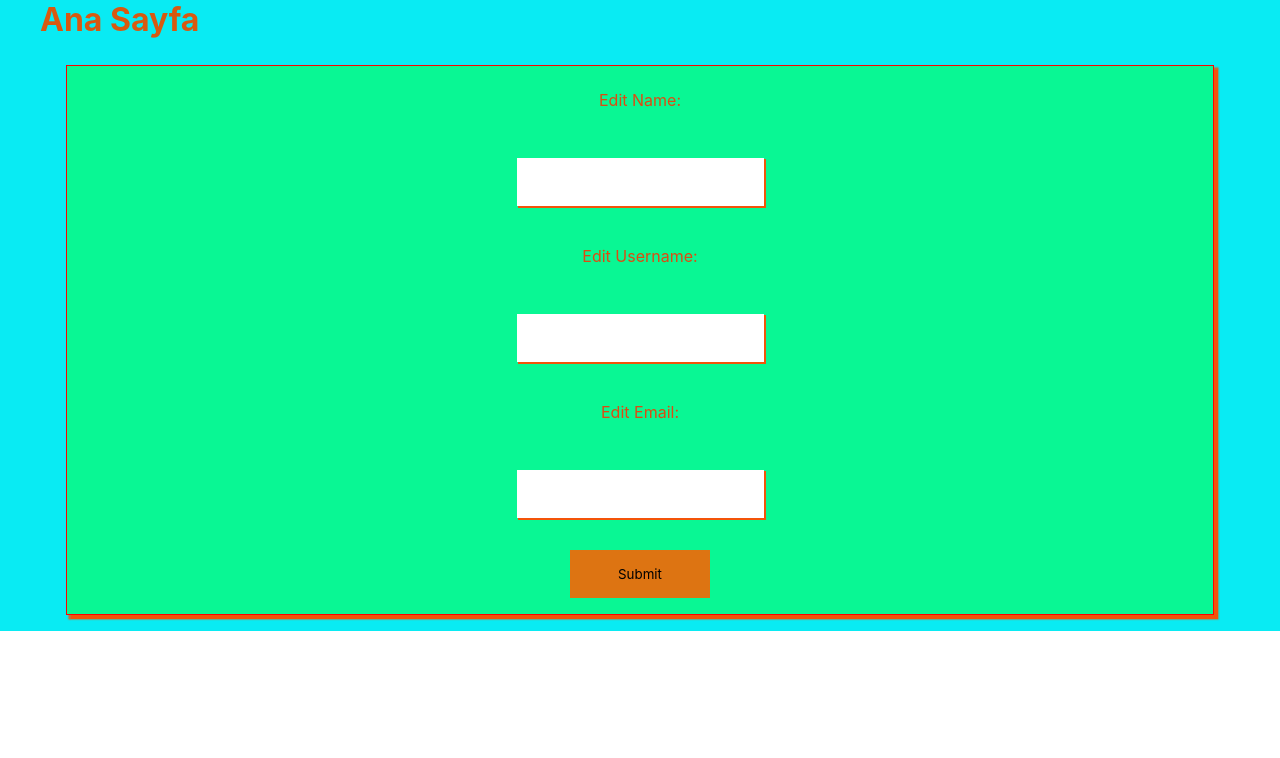
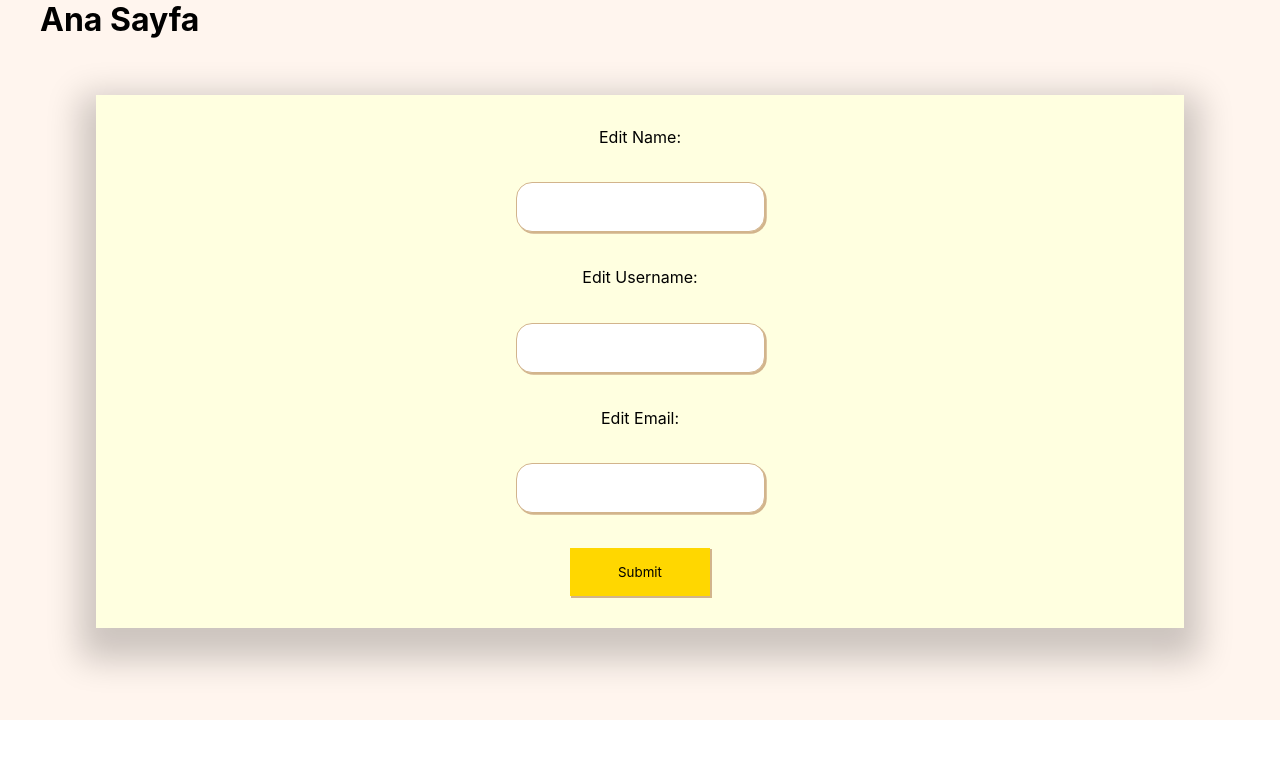
Before and after one commit to finebyme35/ReactTable, a React (Create React App) app: page /edit in a window 1280 px wide. Shown: the top 758 px of the page. Built offline with nearby package versions, Linux system fonts and the light colour scheme; no server answers.

Commit message:
düzenleme css

```diff
--- a/src/App.js
+++ b/src/App.js
@@ -37,7 +37,7 @@ function App() {
       <Routes>
         <Route path="/" element={<Table user={user} editUser={editUser} deleteUser={deleteUser}
           />}></Route>
-        <Route path='/edit' element={<Edit edit={edit}/>}></Route>
+        <Route path='/edit' element={<Edit edit={edit} user={user} setUser={setUser}/>}></Route>
 
       </Routes>
     </div>
--- a/src/components/Edit.js
+++ b/src/components/Edit.js
@@ -6,19 +6,18 @@ import Input from "./Input";
 
 
 
-function Edit({edit}) {
+function Edit({edit, user, setUser}) {
     const[name, setName] = useState(edit.name)
     const[userName, setUserName] = useState(edit.username)
     const[email, setEmail] = useState(edit.email)
-    const [editUsers, setEditUsers] = useState([])
-    const handleChange = (e,name, userName, email) => {
+    const handleChange = (e) => {
         const editUser = {
             name: name,
             userName: userName,
             email: email
         }
-        setEditUsers(editUser)
-        console.log(editUsers);
+        setUser([...user, editUser])
+        console.log(editUser);
 
     }
 
--- a/src/index.css
+++ b/src/index.css
@@ -14,8 +14,9 @@ code {
     monospace;
 }
 .container{
+  height: 45rem;
   margin: auto;
-  background-color: rgb(9, 235, 243);
+  background:	#fff5ee
 }
 
 .table{
@@ -31,7 +32,6 @@ code {
   justify-content: center;
   align-items: center;
   padding: 2rem;
-  border: 1rem solid rgb(21, 58, 59);
   text-align: center;
 }
 .table-items{
@@ -48,8 +48,8 @@ code {
   border: 1px solid #ddd;
   padding: 1rem;
   text-align: left;
-  background-color: rgb(0, 116, 131);
-  color:white;
+  background: #ffffe0;
+  color:black;
 }
 .table-content{
   border: 1px solid #ddd;
@@ -85,23 +85,26 @@ code {
   cursor: pointer;
 }
 
+
+.form-item{
+
+  width: 100%;
+  background: #ffffe0;
+  margin: 1rem;
+  box-shadow: 0 1rem 2rem 1rem rgba(0,0,0,0.2);
+  transition: 0.5s;
+
+}
+
 .form-content{
   max-width: 1200px;
-  margin:auto;
-}
-
-.form-item{
-  width: 100%;
-  background-color: rgb(9, 247, 148);
-  border: 1px solid red;
-  margin: 1rem;
-  box-shadow: 0.2rem 0.2rem 0.1rem 0.1rem rgb(243, 83, 9);
-
+  margin: auto;
+  background-color: #fff5ee;
 }
 
 .form-group{
   display: flex;
-  margin: 0.6rem;
+  margin: 2.5rem;
   justify-content: center;
   align-items: center;
 
@@ -110,10 +113,11 @@ code {
   display: flex;
   justify-content: center;
   align-items: center;
-  margin: 0.5rem 0 1rem 0;
-  font-size: 1rem;
+  text-align: left;
+  color: black;
   padding: 1rem;
-  color:rgb(221, 75, 18);
+  margin: 1rem;
+
 }
 .form-input-div{
   display: flex;
@@ -122,15 +126,17 @@ code {
 
 }
 .form-input{
-  border:none;
+  border: 1px solid 	#d2b48c;
+  border-radius: 1rem;
   padding: 1rem;
-  margin: 1rem;
-  box-shadow: 0.1rem 0.1rem 0.01rem 0.01rem rgb(243, 83, 9);
+  margin: 0.2rem;
+  box-shadow: 0.1rem 0.1rem 0.01rem 0.01rem 	#d2b48c
 }
 .form-btn-submit{
   display: flex;
   justify-content: center;
   align-items: center;
+  margin: 1rem;
 
 }
 .form-btn{
@@ -140,22 +146,24 @@ code {
   margin: 1rem;
   color:black;
 
+
 }
 .form-btn-group{
   border: none;
   padding: 1rem;
   margin: 1rem;
-  background-color: rgb(221, 116, 18);
+  background-color: 	#ffd700;
+  box-shadow: 0.1rem 0.1rem 0.01rem 0.01rem 	#d2b48c;
 
 }
 
 
 .form-btn-group:hover{
   cursor: pointer;
-  background-color: rgb(227, 243, 9);
+  background-color: 	#dc143c;
 }
 
 .form-title{
   text-decoration: none;
-  color: rgb(216, 89, 16)
+  color: #000;
 }
```
